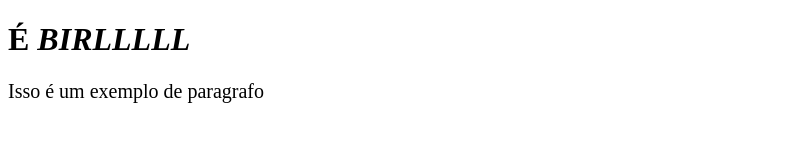
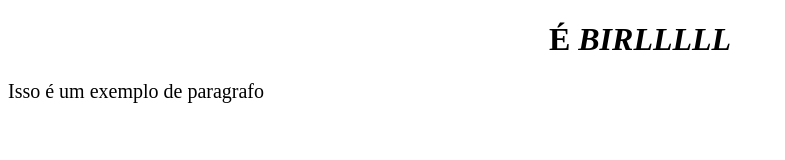
Before and after one commit to TarkosJordan/HTML_CSS_EXAMPLE, a plain HTML site: page index.html in a window 1280 px wide. Shown: the whole page, without its empty margins (0-785 px from the left). Drawn offline with Linux system fonts and the light colour scheme.

Commit message:
Adicionado propriedade de estilo ao elemento h1 do html

```diff
--- a/index.html
+++ b/index.html
@@ -5,7 +5,7 @@
         <title>Birl Title</title>
     </head>
     <body>
-        <h1><strong>É <em>BIRLLLLL</em></strong></h1>
+        <h1 style="text-align: center"><strong>É <em>BIRLLLLL</em></strong></h1>
         <p style="font-size: 20px">Isso é um exemplo de paragrafo</p>
     </body>
 </html>
```
